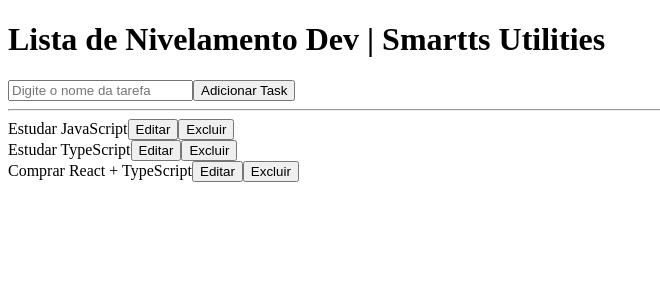
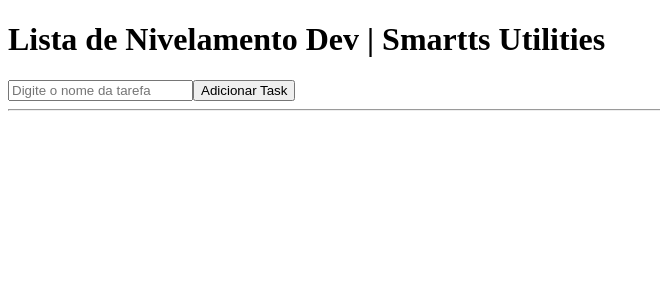
Before and after one commit to romulorosafullstack/2025-react-ts-lista-tarefas, a React (Vite) app: page / in a window 1280 px wide. Shown: the top 300 px of the page, without its empty margins (0-660 px from the left). Built offline with nearby package versions, Linux system fonts and the light colour scheme.

Commit message:
zerando a lista e tipando state de tasks pra não dar erros

```diff
--- a/src/App.tsx
+++ b/src/App.tsx
@@ -2,11 +2,7 @@
 
 export default function App() {
   const [input, setInput] = useState("")
-  const [tasks, setTasks] = useState([
-    'Estudar JavaScript',
-    'Estudar TypeScript',
-    'Comprar React + TypeScript',
-  ])
+  const [tasks, setTasks] = useState<string[]>([])
   const [taskEdit, setTaskEdit] = useState({
     enabled: false,
     task: '',
@@ -65,7 +61,7 @@
         onChange={(e) => setInput(e.target.value)}
       />
       <button onClick={handleRegister}>
-        Adicionar Task
+        {taskEdit.enabled ? "Atualizar Task" : "Adicionar Task"}
       </button>
 
       <hr />
```
